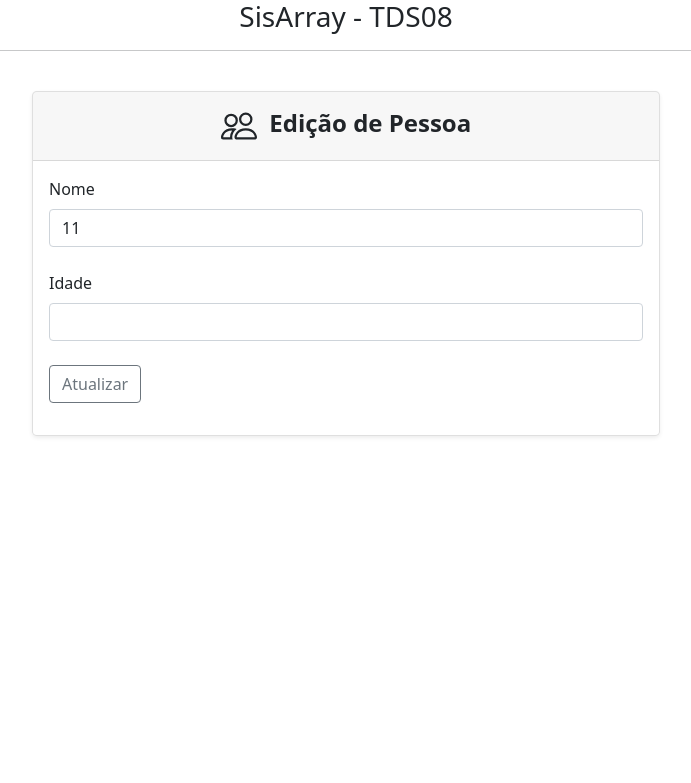
After one commit to Amaral1973/phparray, a PHP site: page /editar.php?pos=1 in a window 1280 px wide. The commit adds this page. Shown: the top 783 px of the page, without its empty margins (294-985 px from the left). Run offline with PHP 8.4, Linux system fonts and the light colour scheme.

Commit message:
Arquivos finais
Arquivos de um pequeno sistema PHP com HTML5 e Bootstrap aonde foi confeccionado um pequeno CRUD de amostra, baseado em ARRAY. Comitado no dia 12042022.

```diff
--- a/dados.txt
+++ b/dados.txt
@@ -1 +1 @@
-Elieth Camargo;44;Ana Julia;18;Emerson Camargo;22;Maria;33;Jó;66;
+Elieth;11;Ana Julia;18;Emerson Camargo;22;
--- /dev/null
+++ b/editar.php
@@ -0,0 +1,46 @@
+<html>
+
+<head>
+    <link href="bootstrap2/css/bootstrap.min.css" rel="stylesheet">
+</head>
+
+<body>
+    <?php
+    $pos = $_GET['pos'];
+    $pos2 = $pos + 1;
+    $arquivo = fopen("dados.txt", "r");
+    while (!feof($arquivo)) {
+        $linha = fgets($arquivo);
+    }
+    $dados = explode(";", $linha);
+    fclose($arquivo);
+    ?>
+    <center>
+        <h3>SisArray - TDS08</h3>
+    </center>
+    <hr />
+    <br />
+    <div class="row justify-content-center row-cols-1 row-cols-md-2 mb-3 text-center">
+        <div class="col">
+            <div class="card mb-4 rounded-3 shadow-sm">
+                <div class="card-header py-3">
+                    <h4 class="my-0 fw-normal"><svg xmlns="http://www.w3.org/2000/svg" width="36" height="36" fill="currentColor" class="bi bi-people" viewBox="0 0 16 16">
+                            <path d="M15 14s1 0 1-1-1-4-5-4-5 3-5 4 1 1 1 1h8zm-7.978-1A.261.261 0 0 1 7 12.996c.001-.264.167-1.03.76-1.72C8.312 10.629 9.282 10 11 10c1.717 0 2.687.63 3.24 1.276.593.69.758 1.457.76 1.72l-.008.002a.274.274 0 0 1-.014.002H7.022zM11 7a2 2 0 1 0 0-4 2 2 0 0 0 0 4zm3-2a3 3 0 1 1-6 0 3 3 0 0 1 6 0zM6.936 9.28a5.88 5.88 0 0 0-1.23-.247A7.35 7.35 0 0 0 5 9c-4 0-5 3-5 4 0 .667.333 1 1 1h4.216A2.238 2.238 0 0 1 5 13c0-1.01.377-2.042 1.09-2.904.243-.294.526-.569.846-.816zM4.92 10A5.493 5.493 0 0 0 4 13H1c0-.26.164-1.03.76-1.724.545-.636 1.492-1.256 3.16-1.275zM1.5 5.5a3 3 0 1 1 6 0 3 3 0 0 1-6 0zm3-2a2 2 0 1 0 0 4 2 2 0 0 0 0-4z" />
+                        </svg>&nbsp;&nbsp;<b>Edição de Pessoa</b></h4>
+                </div>
+                <div class="card-body text-start">
+                    <form action="edita.php?pos=<?php echo $pos; ?>" method="POST">
+                        <label class="form-label">Nome</label><br />
+                        <input type="text" name="nome" class="form-control" value="<?php echo $dados[$pos]; ?>" required /><br />
+                        <label class="form-label">Idade</label><br />
+                        <input type="number" name="idade" class="form-control" value="<?php echo $dados[$pos2]; ?>" required /><br />
+                        <button type="submit" class="btn btn-outline-secondary" name="bteditar">Atualizar</button>
+                    </form>
+                </div>
+            </div>
+        </div>
+    </div>
+    </div>
+</body>
+
+</html>
--- a/index.php
+++ b/index.php
@@ -75,7 +75,7 @@
                                 echo '<td>' . $dados[$i] . '</td>';
                                 $i++;
                                 echo '<td>' . $dados[$i] . '</td>';
-                                echo '<td>Editar | <a href="excluir.php?pos=' . $posicao . '">Excluir</a></td>';
+                                echo '<td><a href="editar.php?pos='.$posicao.'">Editar</a> | <a href="excluir.php?pos=' . $posicao . '">Excluir</a></td>';
                                 echo '</tr>';
                             }
                             ?>
```
Also changed, not shown: edita.php (added, +27 -0 lines).
